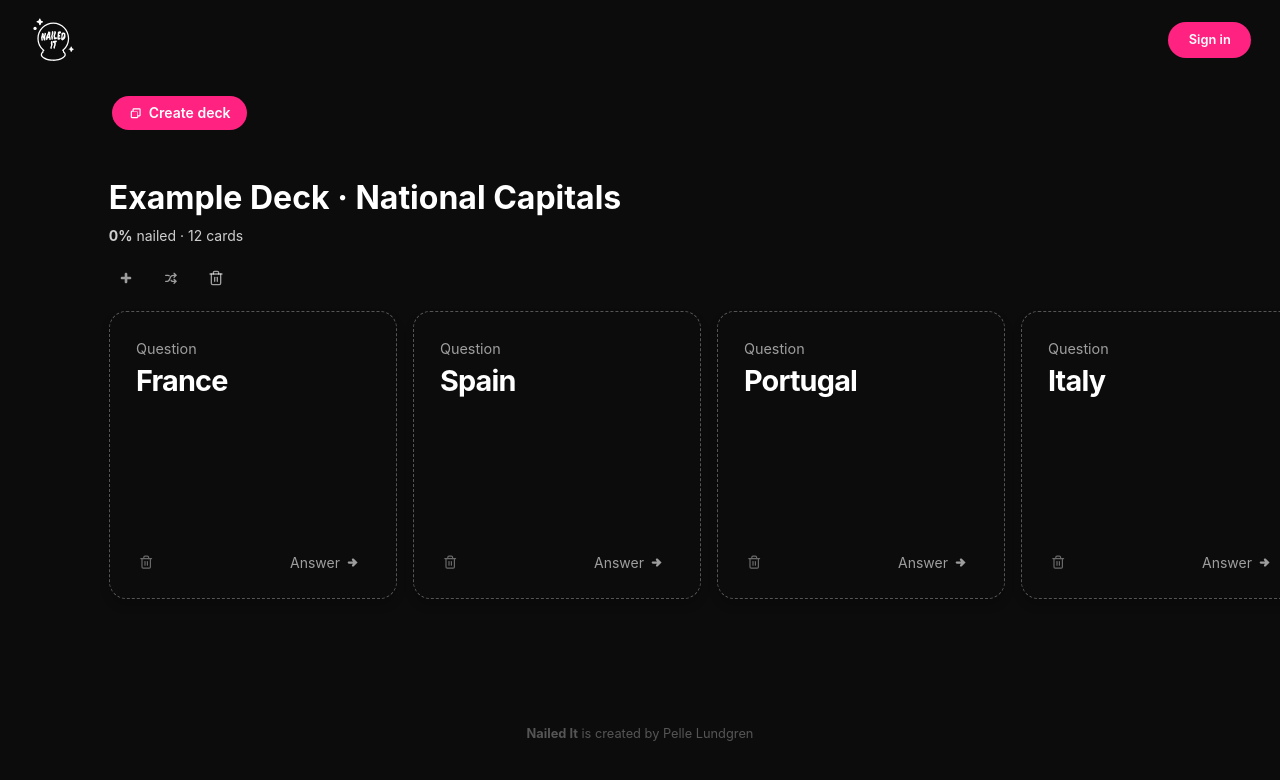
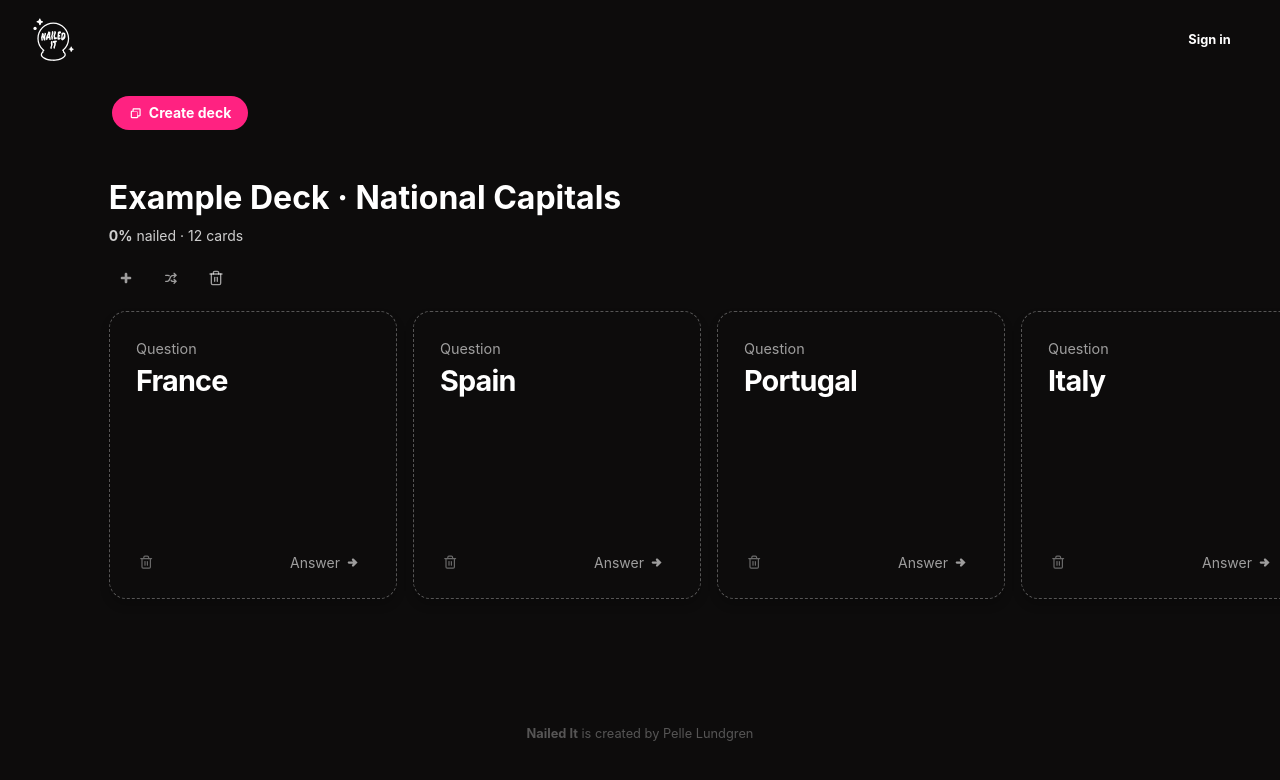
Before and after one commit to evilpaper/nailed-it, a React (Create React App) app: page / in a window 1280 px wide. Shown: the top 780 px of the page. Built offline with nearby package versions, Linux system fonts and the light colour scheme.

Commit message:
Change style on sign in button

```diff
--- a/src/components/app.css
+++ b/src/components/app.css
@@ -84,10 +84,9 @@ h2 {
   padding-right: 1.6em;
   padding-top: 0.4em;
   padding-bottom: 0.4em;
-  background-color: #ff2281;
   border: none;
   color: white;
-  font-weight: 600;
+  font-weight: 700;
 }
 
 .add-deck {
@@ -102,7 +101,7 @@ h2 {
   */
   border: none;
   color: white;
-  font-weight: 600;
+  font-weight: 700;
   margin-left: 1.4em;
   display: flex;
   justify-content: center;
```
